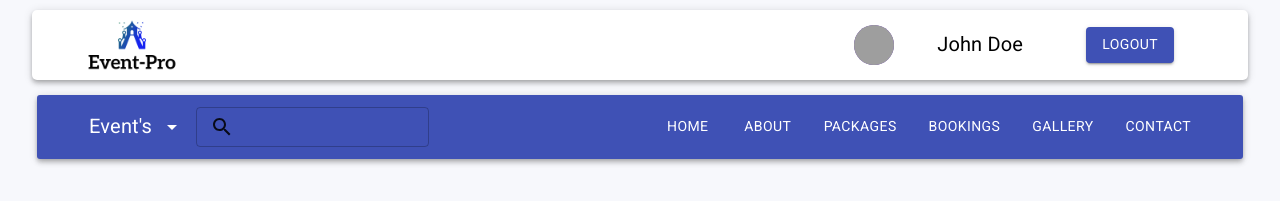
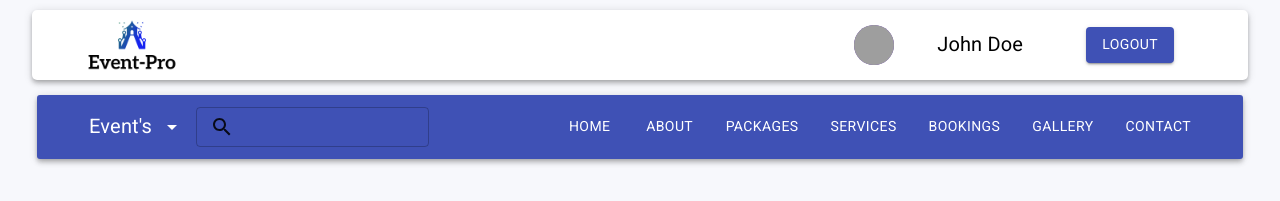
Before and after one commit to NirashaMadubhashini/Event_Planning_System_Frontend, a React (Create React App) app: page /home in a window 1280 px wide. Shown: the top 201 px of the page. Built offline with nearby package versions, Linux system fonts and the light colour scheme; grey boxes are pictures that could not be loaded.

Commit message:
update Home.js

```diff
--- a/src/components/Home/Home.js
+++ b/src/components/Home/Home.js
@@ -320,6 +320,15 @@ const [packages,setPackages] = useState([
                             </Button>
                             <Button
                                 className={classes.appBarButton}
+                                onClick={() => handleCategoryClick("Services")}
+                                style={{
+                                    color: clickedCategory === "Services" ? "#F50057" : "",
+                                }}
+                            >
+                                Services
+                            </Button>
+                            <Button
+                                className={classes.appBarButton}
                                 onClick={() => handleCategoryClick("Bookings")}
                                 style={{
                                     color: clickedCategory === "Bookings" ? "#F50057" : "",
```
